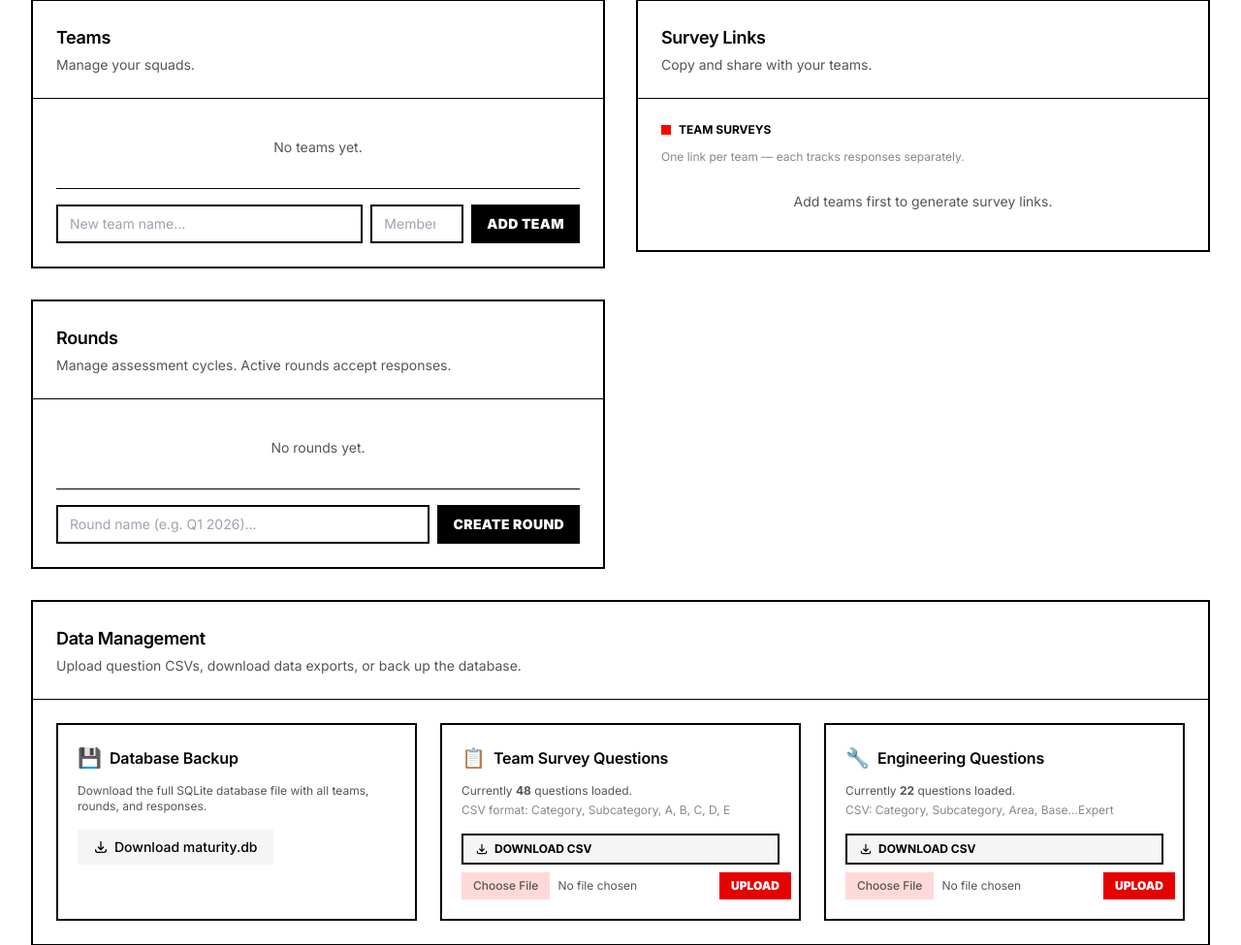
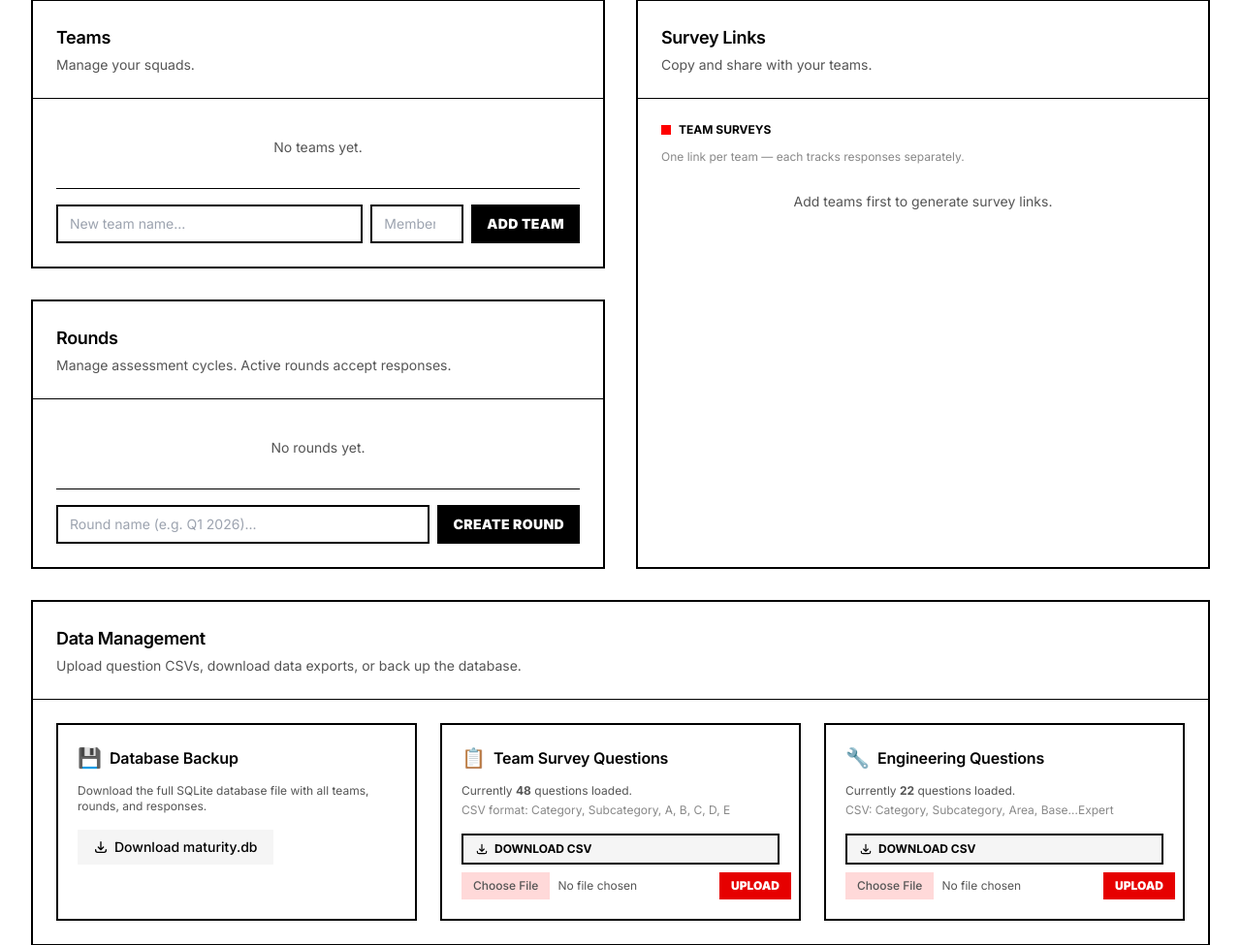
Before and after one commit to MajowyLas/team-maturity, a FastAPI app: page /admin in a window 1280 px wide. Shown: the part 165-1140 px from the top of the page at 97% size. Run offline with FastAPI, Linux system fonts and the light colour scheme; data that the repository does not hold is empty; some libraries are stand-ins or nearby versions.

Commit message:
Stretch Survey Links card to match left column height
Co-Authored-By: Claude Opus 4.6 <noreply@anthropic.com>

```diff
--- a/app/templates/admin.html
+++ b/app/templates/admin.html
@@ -135,7 +135,7 @@
     </div>
 
     <!-- RIGHT COLUMN: Survey Links -->
-    <div class="bg-hub-card border-2 border-hub-border h-fit">
+    <div class="bg-hub-card border-2 border-hub-border self-stretch">
         <div class="p-6 border-b border-hub-border">
             <h2 class="text-lg font-semibold text-hub-text">Survey Links</h2>
             <p class="text-sm text-hub-muted mt-1">Copy and share with your teams.</p>
```
